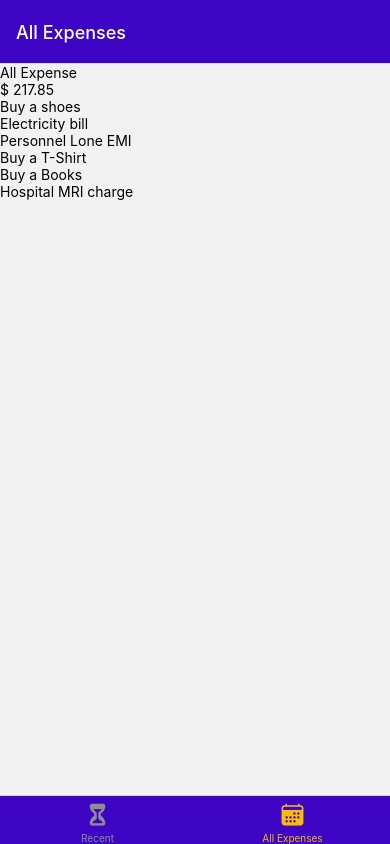
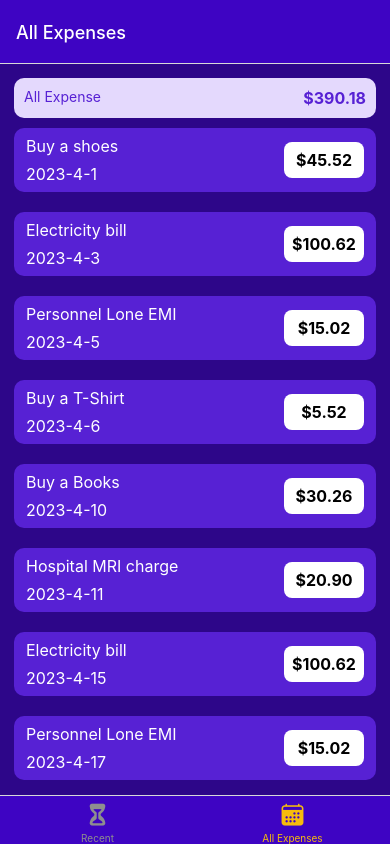
Before and after one commit to NareshPatilOfficial/ExpensesApp, a React Native app: screen /AllExpenses in a window 390 px wide. Built offline with nearby package versions, Linux system fonts and the light colour scheme.

Commit message:
Added utils for date and ExpenseItem component fot FlateList

```diff
--- /dev/null
+++ b/components/ExpensesOutPut/ExpenseItem.js
@@ -0,0 +1,59 @@
+import { Pressable, StyleSheet, Text, View } from "react-native";
+import { GlobalStyles } from "../../styles/styles";
+import { formattedDate } from "../../utils/date";
+
+function ExpenseItem({description, date, amount}){
+    return(
+        <View style={styles.outerContainer}>
+            <Pressable android_ripple={{color:GlobalStyles.colors.primary100}} style={styles.innerContainer}>
+                <View>
+                    <Text style={[styles.textBase, styles.descriptionText]}>{description}</Text>
+                    <Text style={[styles.textBase, styles.date]}>{formattedDate(date)}</Text>
+                </View>
+                <View style={styles.amountContainer}>
+                    <Text style={[styles.amount]}>${amount.toFixed(2)}</Text>
+                </View>
+            </Pressable>
+        </View>
+    )
+}
+
+export default ExpenseItem;
+
+const styles = StyleSheet.create({
+    outerContainer:{
+        marginVertical:10,
+        borderRadius:10,
+        overflow:'hidden'
+    },
+    innerContainer:{
+        flexDirection:'row',
+        backgroundColor:GlobalStyles.colors.primary400,
+        paddingHorizontal:12,
+        paddingVertical:8,
+        justifyContent:'space-between',
+        alignItems:'center',
+        elevation:8,
+    },
+    textBase:{
+        color:'white'
+    },
+    descriptionText:{
+        fontSize:16,
+        marginBottom:8
+    },
+    date:{
+        fontSize:16
+    },
+    amountContainer:{
+        backgroundColor:'white',
+        padding:8,
+        minWidth:80,
+        alignItems:'center',
+        borderRadius:8
+    },
+    amount:{
+        fontSize:16,
+        fontWeight:'bold'
+    }
+})
--- a/components/ExpensesOutPut/ExpensesList.js
+++ b/components/ExpensesOutPut/ExpensesList.js
@@ -1,11 +1,11 @@
-import { Text } from "react-native";
 import { FlatList } from "react-native";
+import ExpenseItem from "./ExpenseItem";
 
 function ExpensesList({expenses}){
     return (
         <FlatList
             data={expenses}
-            renderItem={({item}) => <Text>{item.description}</Text>}
+            renderItem={({item}) => <ExpenseItem {...item}/>}
             keyExtractor={expense => expense.id}
         />
     )
--- a/components/ExpensesOutPut/ExpensesOutput.js
+++ b/components/ExpensesOutPut/ExpensesOutput.js
@@ -1,43 +1,74 @@
+import { GlobalStyles } from "../../styles/styles";
 import ExpensesList from "./ExpensesList";
 import ExpensesSummary from "./ExpensesSummary";
-import { View } from "react-native";
+import { StyleSheet, View } from "react-native";
 
 const DUMMY_EXPENSES = [
     {
         id:'e1',
         description:'Buy a shoes',
         amount: 45.5236,
-        date:new Date('1-4-2023'),
+        date:new Date('2023-4-1'),
     },
     {
         id:'e2',
         description:'Electricity bill',
         amount: 100.623,
-        date:new Date('5-4-2023'),
+        date:new Date('2023-4-3'),
     },
     {
         id:'e3',
         description:'Personnel Lone EMI',
         amount: 15.0230,
-        date:new Date('7-4-2023'),
+        date:new Date('2023-4-5'),
     },
     {
         id:'e4',
         description:'Buy a T-Shirt',
         amount: 5.523,
-        date:new Date('11-4-2023'),
+        date:new Date('2023-4-6'),
     },
     {
         id:'e5',
         description:'Buy a Books',
         amount: 30.26,
-        date:new Date('13-4-2023'),
+        date:new Date('2023-4-10'),
     },
     {
         id:'e6',
         description:'Hospital MRI charge',
         amount: 20.90,
-        date:new Date('20-4-2023'),
+        date:new Date('2023-4-11'),
+    },
+    {
+        id:'e7',
+        description:'Electricity bill',
+        amount: 100.623,
+        date:new Date('2023-4-15'),
+    },
+    {
+        id:'e8',
+        description:'Personnel Lone EMI',
+        amount: 15.0230,
+        date:new Date('2023-4-17'),
+    },
+    {
+        id:'e9',
+        description:'Buy a T-Shirt',
+        amount: 5.523,
+        date:new Date('2023-4-19'),
+    },
+    {
+        id:'e10',
+        description:'Buy a Books',
+        amount: 30.26,
+        date:new Date('2023-4-22'),
+    },
+    {
+        id:'e11',
+        description:'Hospital MRI charge',
+        amount: 20.90,
+        date:new Date('2023-4-25'),
     },
 ];
 
@@ -47,7 +78,7 @@ function ExpensesOutPut({expenses,periodName}){
     }, 0)
 
     return (
-        <View>
+        <View style={styles.container}>
             <ExpensesSummary periodName={periodName} totalExpense={totalExpenseAmount} />
             <ExpensesList expenses={DUMMY_EXPENSES}/>
         </View>
@@ -55,3 +86,12 @@ function ExpensesOutPut({expenses,periodName}){
 }
 
 export default ExpensesOutPut;
+
+const styles = StyleSheet.create({
+    container:{
+        flex:1,
+        paddingHorizontal:14,
+        paddingTop:14,
+        backgroundColor:GlobalStyles.colors.primary700
+    }
+})
--- a/components/ExpensesOutPut/ExpensesSummary.js
+++ b/components/ExpensesOutPut/ExpensesSummary.js
@@ -1,12 +1,32 @@
-import { Text, View } from "react-native";
+import { StyleSheet, Text, View } from "react-native";
+import { GlobalStyles } from "../../styles/styles";
 
 function ExpensesSummary({periodName, totalExpense}){
     return (
-        <View>
-            <Text>{periodName}</Text>
-            <Text>$ {totalExpense.toFixed(2)}</Text>
+        <View style={styles.container}>
+            <Text style={styles.title}>{periodName}</Text>
+            <Text style={styles.amount}>${totalExpense.toFixed(2)}</Text>
         </View>
     )
 }
 
 export default ExpensesSummary;
+
+const styles = StyleSheet.create({
+    container:{
+        backgroundColor:GlobalStyles.colors.primary50,
+        flexDirection:'row',
+        padding:10,
+        justifyContent:'space-between',
+        borderRadius:10
+    },
+    title:{
+        fontSize:14,
+        color:GlobalStyles.colors.primary400
+    },
+    amount:{
+        fontSize:16,
+        color:GlobalStyles.colors.primary400,
+        fontWeight:'bold'
+    }
+})
--- a/screens/AllExpenses.js
+++ b/screens/AllExpenses.js
@@ -3,9 +3,7 @@ import ExpensesOutPut from "../components/ExpensesOutPut/ExpensesOutput";
 
 function AllExpenses(){
     return (
-        <View>
             <ExpensesOutPut periodName={'All Expense'} />
-        </View>
     )
 }
 
--- a/screens/RecentExpenses.js
+++ b/screens/RecentExpenses.js
@@ -3,9 +3,7 @@ import ExpensesOutPut from "../components/ExpensesOutPut/ExpensesOutput";
 
 function RecentExpenses(){
     return (
-        <View>
             <ExpensesOutPut periodName={'Last 7 Days Expense'} />
-        </View>
     )
 }
 
--- /dev/null
+++ b/utils/date.js
@@ -0,0 +1,3 @@
+export const formattedDate = (date) => {
+    return `${date.getFullYear()}-${date.getMonth()+1}-${date.getDate()}`;
+}
```
